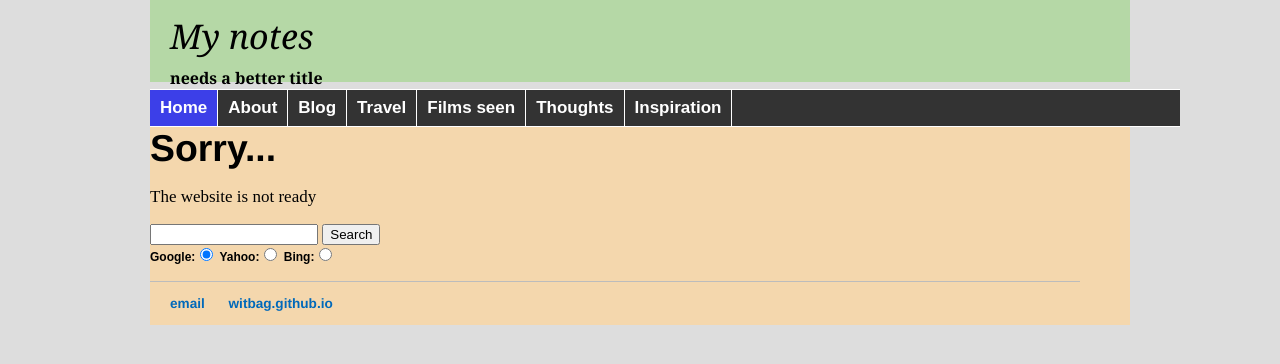
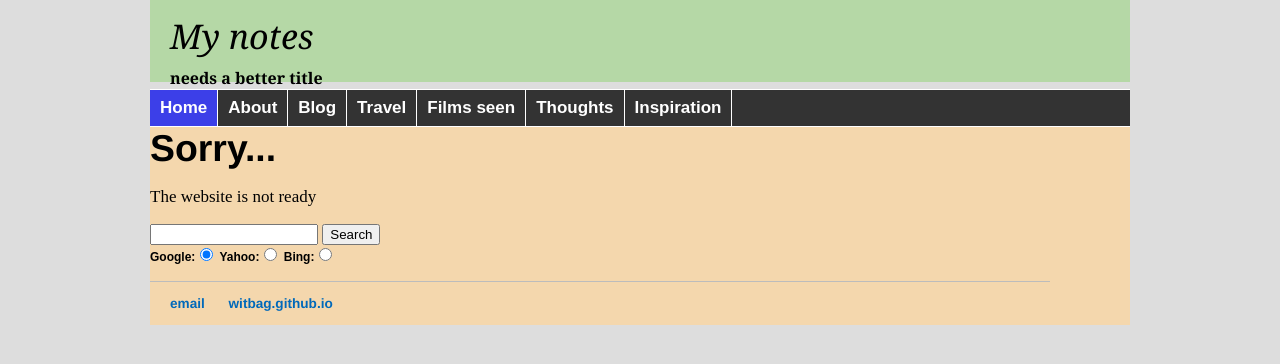
Before and after one commit to witbag/witbag.github.io, a Jekyll site: the page built from index.html, in a window 1280 px wide. Shown: the top 364 px of the page. Built offline with Jekyll 4.4.1, drawn with Linux system fonts in a browser that asks for light colours.

Commit message:
Update main.css

```diff
--- a/css/main.css
+++ b/css/main.css
@@ -13,7 +13,7 @@
 /*width: 100%;*/
 background: #f4d7ad;
 font-size: 17px;
-padding-right: 50px;
+padding-right: 80px;
 }
 #style_title {                  /*TOP BAR TITLE*/
 padding-top: 13px;
@@ -57,7 +57,7 @@
 .solidblockmenu{                /*SECOND BAR*/
 float: left;
 font: bold 17px Arial;
-width: 1030px;
+width: 980px;
 /*width: 100%;*/
 margin: 0;
 padding: 0;
```
